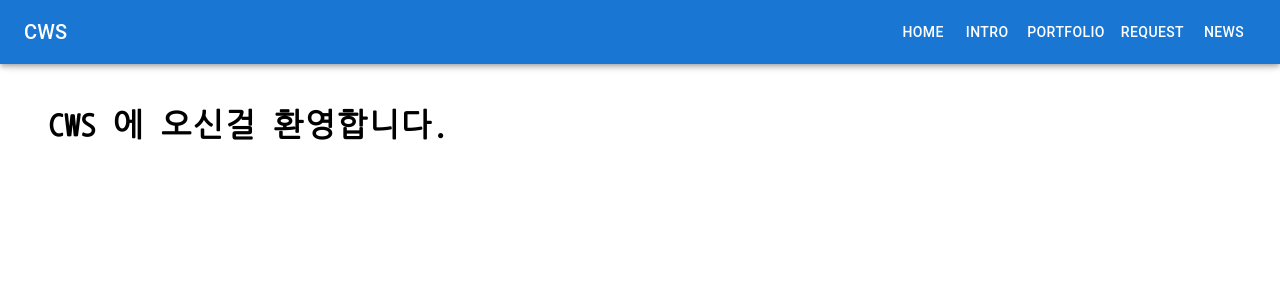
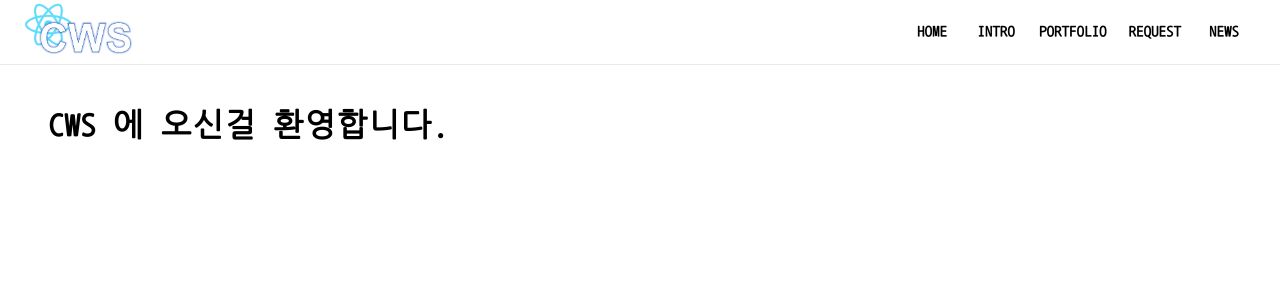
Before and after one commit to sohyuntae/CWS, a React (Create React App) app in the folder frontend/: page / in a window 1280 px wide. Shown: the top 300 px of the page. Built offline with nearby package versions, Linux system fonts and the light colour scheme.

Commit message:
헤더 스타일 변경

```diff
--- a/frontend/src/components/Drawer.tsx
+++ b/frontend/src/components/Drawer.tsx
@@ -20,7 +20,7 @@ interface Props {
   handleDrawerToggle: () => void;
 }
 
-function Drawer(props: Props) {
+const Drawer = (props: Props) => {
   const { window, menus, mobileOpen, handleDrawerToggle } = props;
 
   const drawer = (
@@ -65,6 +65,6 @@ function Drawer(props: Props) {
       {drawer}
     </MuiDrawer>
   );
-}
+};
 
 export default Drawer;
--- a/frontend/src/components/Header.tsx
+++ b/frontend/src/components/Header.tsx
@@ -1,17 +1,31 @@
-import { AppBar, Box, Button, IconButton, Toolbar, Typography } from "@mui/material";
+import { AppBar, Box, Button, IconButton, styled, Toolbar, Typography } from "@mui/material";
 import { Link } from "react-router-dom";
 import iMenu from "@/interfaces/iMenu";
 import MenuIcon from "@mui/icons-material/Menu";
+import logo from "@/assets/images/logo.png";
 
 interface Props {
   menus: Array<iMenu>;
   handleDrawerToggle: () => void;
 }
 
-export default function Header(props: Props) {
+const StyledAppBar = styled((props: any) => <AppBar {...props} />)`
+  background: #fff;
+  color: #000;
+  box-shadow: none;
+  border-style: solid;
+  border-color: rgb(231, 235, 240);
+  border-width: 0px 0px thin;
+  & button {
+    color: #000;
+    font-weight: bold;
+  }
+`;
+
+const Header = (props: Props) => {
   const { menus, handleDrawerToggle } = props;
   return (
-    <AppBar component="nav">
+    <StyledAppBar component="nav">
       <Toolbar>
         <IconButton
           color="inherit"
@@ -23,18 +37,23 @@ export default function Header(props: Props) {
           <MenuIcon />
         </IconButton>
         <Typography variant="h6" component="div" sx={{ flexGrow: 1 }}>
-          CWS
+          {/* CWS */}
+          <Link to="/">
+            <img src={logo} alt="logo" style={{ width: 112, display: "block" }} />
+          </Link>
         </Typography>
         <Box sx={{ display: { xs: "none", sm: "block" } }}>
           {menus.map((menu, index) => (
             <Link to={menu.link} key={index}>
-              <Button key={menu.name} sx={{ color: "#fff" }}>
+              <Button key={menu.name} sx={{ color: "#fff" }} size="large">
                 {menu.name}
               </Button>
             </Link>
           ))}
         </Box>
       </Toolbar>
-    </AppBar>
+    </StyledAppBar>
   );
-}
+};
+
+export default Header;
--- a/frontend/src/index.css
+++ b/frontend/src/index.css
@@ -23,3 +23,7 @@ a {
 .text-center {
   text-align: center;
 }
+
+button.MuiButtonBase-root {
+  font-family: "Nanum Gothic Coding";
+}
--- a/frontend/src/index.tsx
+++ b/frontend/src/index.tsx
@@ -4,12 +4,21 @@ import "./index.css";
 import App from "./App";
 import reportWebVitals from "./reportWebVitals";
 import { RecoilRoot } from "recoil";
+import { createTheme, ThemeProvider } from "@mui/material/styles";
+
+const theme = createTheme({
+  typography: {
+    fontFamily: ["Nanum Gothic Coding", "Roboto", '"Helvetica Neue"', "Arial", "sans-serif"].join(","),
+  },
+});
 
 const root = ReactDOM.createRoot(document.getElementById("root") as HTMLElement);
 root.render(
   <React.StrictMode>
     <RecoilRoot>
-      <App />
+      <ThemeProvider theme={theme}>
+        <App />
+      </ThemeProvider>
     </RecoilRoot>
   </React.StrictMode>
 );
```
Also changed, not shown: frontend/src/assets/images/logo.png (added).
